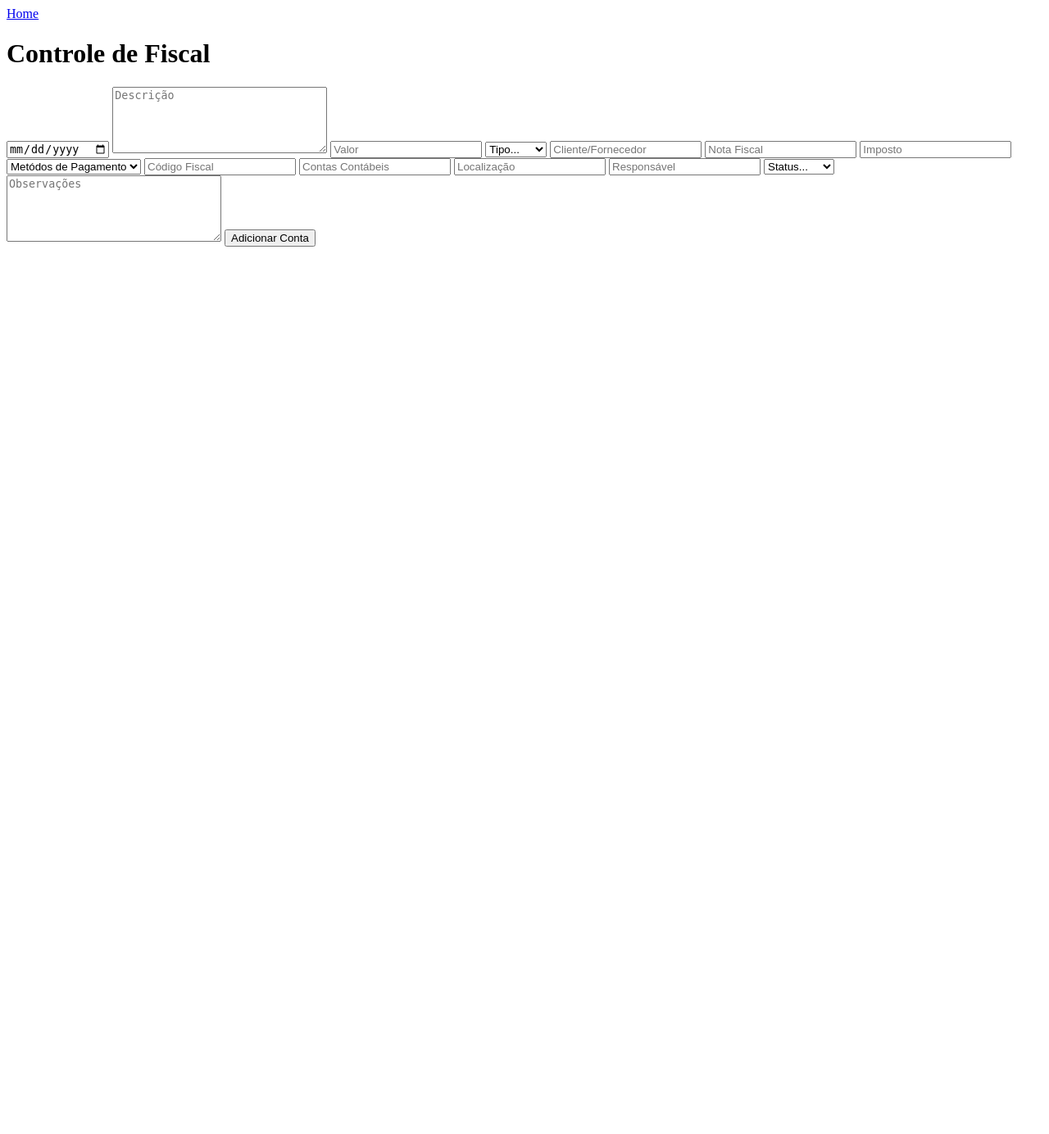
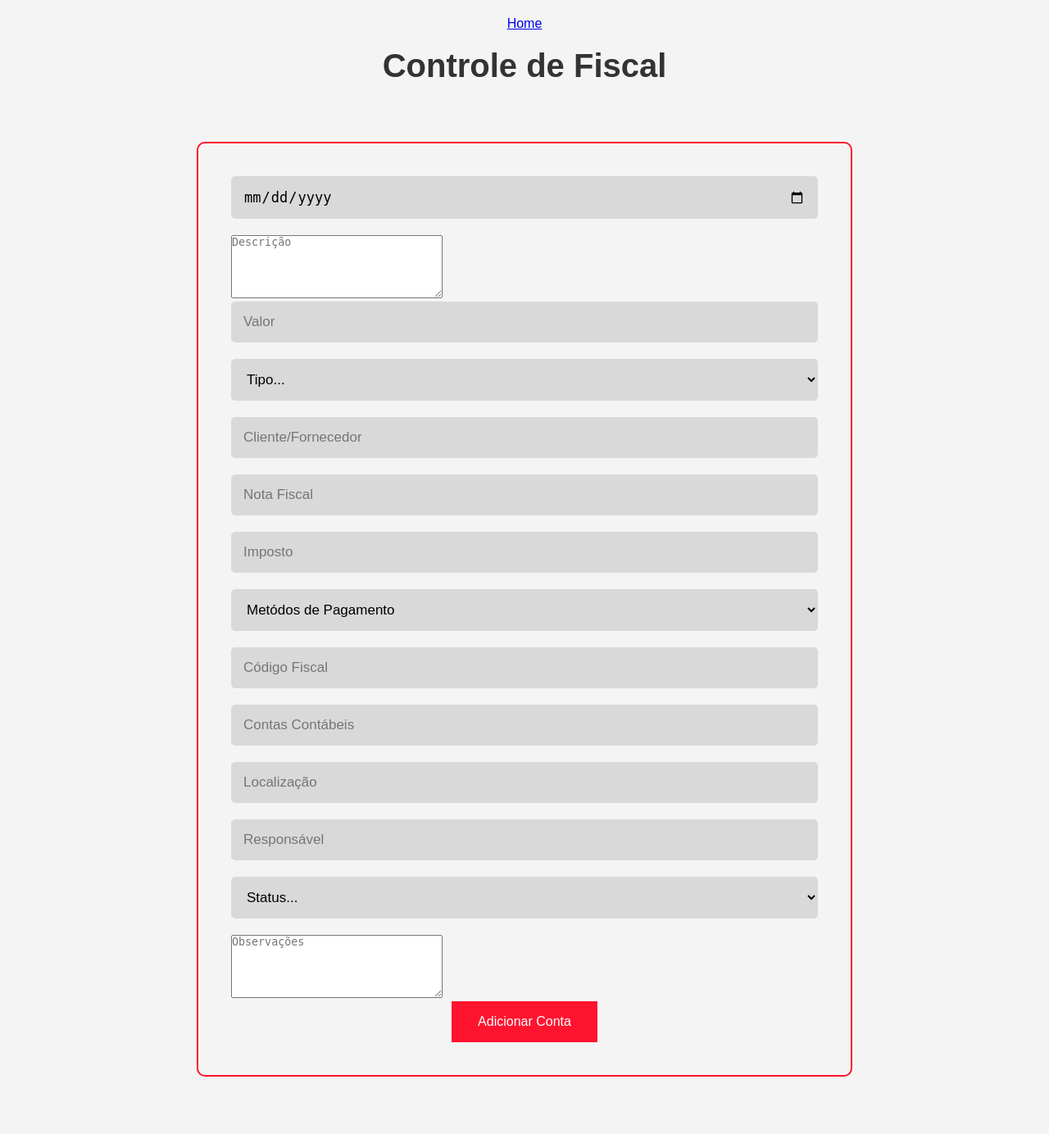
Before and after one commit to NECR0XX/system_concessionaria, a PHP site: page /system_concessionaria/Fiscal/crud.php in a window 1280 px wide. Shown: the whole page at 82% size. Before the commit the page ends 301 px from the top, so only its background shows below. Run offline with PHP 8.4, Linux system fonts and the light colour scheme; data that the repository does not hold is empty.

Commit message:
css dos crus de atualização e pa

```diff
--- a/Public/Comercial/crud.php
+++ b/Public/Comercial/crud.php
@@ -43,10 +43,11 @@ $comerciais = $comercialController->listarComercials();
 <head>
     <meta charset="UTF-8">
     <meta name="viewport" content="width=device-width, initial-scale=1.0">
+    <link rel="stylesheet" href="../../Resources/Css/stylecrud.css">
     <title>Gerenciamento de Comercial</title>
 </head>
 <body>
-    <h2>Controle de Comercial</h2>
+<h2>Controle de Comercial</h2>
     <form method="post" enctype="multipart/form-data">
         <input type="text" name="nome_cliente" placeholder="Nome do Cliente" required>
         <input type="number" name="telefone_cliente" placeholder="Telefone do Cliente" required>
--- a/Public/Comercial/index.php
+++ b/Public/Comercial/index.php
@@ -69,6 +69,7 @@ $comerciais = $comercialController->listarComercials();
             <?php endforeach; ?>
         </select>
         <button type="submit">Excluir</button>
+        <button><a href="crud.php">Criar</a></button>
     </form>
 </body>
 </html>
--- a/Public/Contas/crud.php
+++ b/Public/Contas/crud.php
@@ -37,11 +37,14 @@ $contas = $contasController->listarcontas();
 <!DOCTYPE html>
 <html>
 <head>
+<meta charset="UTF-8">
+    <meta name="viewport" content="width=device-width, initial-scale=1.0">
+    <link rel="stylesheet" href="../../Resources/Css/stylecrud.css">
     <title>Gerenciamento de Contas</title>
 </head>
 <body>
     <a href="../pg.php">Home</a>
-    <h1>Controle de Contas</h1>
+    <h2>Controle de Contas</h2>
     <form method="post">
         <input type="number" name="fornecedores" placeholder="Fornecedores" required>
         <input type="number" name="salarios_benef" placeholder="Salários e Benefícios" required>
--- a/Public/Contas/index.php
+++ b/Public/Contas/index.php
@@ -70,6 +70,7 @@ $contas = $contasController->listarcontas();
             <?php endforeach; ?>
         </select>
         <button type="submit">Excluir conta</button>
+        <button><a href="crud.php">Criar</a></button>
     </form>
 </body>
 </html>
--- a/Public/Estoque/crud.php
+++ b/Public/Estoque/crud.php
@@ -41,11 +41,14 @@ $estoques = $estoqueController->listarEstoque();
 <!DOCTYPE html>
 <html>
 <head>
+<meta charset="UTF-8">
+    <meta name="viewport" content="width=device-width, initial-scale=1.0">
+    <link rel="stylesheet" href="../../Resources/Css/stylecrud.css">
     <title>CRUD com MVC e PDO</title>
 </head>
 <body>
     <a href="../pg.php">Home</a>
-    <h1>Controle do Estoque</h1>
+    <h2>Controle do Estoque</h2>
     <form method="post" enctype="multipart/form-data">
         <input type="number" name="numero_referencia" placeholder="Número de Referência" required>
         <input type="text" name="categoria" placeholder="Categoria" required>
--- a/Public/Estoque/index.php
+++ b/Public/Estoque/index.php
@@ -73,6 +73,8 @@ $estoques = $estoqueController->listarEstoque();
             <?php endforeach; ?>
         </select>
         <button type="submit">Excluir Conta</button>
+        <button><a href="crud.php">Criar</a></button>
+
     </form>
 </body>
 </html>
--- a/Public/Fiscal/crud.php
+++ b/Public/Fiscal/crud.php
@@ -38,11 +38,14 @@ $fiscals = $fiscalController->listarFiscals();
 <!DOCTYPE html>
 <html>
 <head>
+<meta charset="UTF-8">
+    <meta name="viewport" content="width=device-width, initial-scale=1.0">
+    <link rel="stylesheet" href="../../Resources/Css/stylecrud.css">
     <title>Gerenciamento Fiscal</title>
 </head>
 <body>
     <a href="../pg.php">Home</a>
-    <h1>Controle de Fiscal</h1>
+    <h2>Controle de Fiscal</h2>
     <form method="post">
         <input type="date" name="data" placeholder="Data" required>
         <textarea name="descricao" cols="30" rows="5" placeholder="Descrição" required></textarea>
--- a/Public/Fiscal/index.php
+++ b/Public/Fiscal/index.php
@@ -67,6 +67,8 @@ $fiscals = $fiscalController->listarFiscals();
             <?php endforeach; ?>
         </select>
         <button type="submit">Excluir</button>
+        <button><a href="crud.php">Criar</a></button>
+
     </form>
 </body>
 </html>
--- a/Public/Frota/crud.php
+++ b/Public/Frota/crud.php
@@ -47,8 +47,9 @@ $frotas = $frotaController->listarFrotas();
 <!DOCTYPE html>
 <html lang="en">
 <head>
-    <meta charset="UTF-8">
+<meta charset="UTF-8">
     <meta name="viewport" content="width=device-width, initial-scale=1.0">
+    <link rel="stylesheet" href="../../Resources/Css/stylecrud.css">
     <title>Gerenciamento de Frota de Veículos</title>
 </head>
 <body>
--- a/Public/Frota/index.php
+++ b/Public/Frota/index.php
@@ -76,6 +76,8 @@ $frotas = $frotaController->listarFrotas();
             <?php endforeach; ?>
         </select>
         <button type="submit">Excluir</button>
+        <button><a href="crud.php">Criar</a></button>
+
     </form>
 </body>
 </html>
--- a/Public/Rh/index.php
+++ b/Public/Rh/index.php
@@ -152,7 +152,6 @@ $controles = $controleRhModel->listarControleRhs();
     <?php endforeach; ?>
     </div>
     </div>
-    <!-- Modal de confirmação -->
     <div id="myModal" class="modal">
     <div class="modal-content">
         <p>Tem certeza que deseja excluir o item?</p>
--- /dev/null
+++ b/Resources/Css/stylecrud.css
@@ -0,0 +1,122 @@
+/* Reset básico para remover margens e padding padrão */
+* {
+    margin: 0;
+    padding: 0;
+    box-sizing: border-box;
+}
+
+/* Estilização global */
+body {
+    font-family: Arial, sans-serif;
+    background-color: #f4f4f4;
+    margin: 0;
+    padding: 20px; /* Adiciona um padding ao body para evitar corte */
+    display: flex;
+    justify-content: center;
+    align-items: center;
+    flex-direction: column;
+}
+
+/* Estilização do título */
+h2 {
+    font-size: 40px;
+    margin-top: 20px;
+    text-align: center;
+    color: #333;
+    margin-bottom: 20px;
+}
+
+/* Estilização do formulário */
+form {
+    max-width: 800px;
+    margin: 50px auto;
+    padding: 40px;
+    background-color: transparent;
+    border-radius: 10px;
+    border: 2px solid #FF1430;
+}
+
+/* Estilização dos inputs e select */
+form input[type="text"],
+form input[type="number"],
+form input[type="email"],
+form input[type="date"],
+form select {
+    font-size: 17px;
+    width: 100%;
+    padding: 15px;
+    margin-bottom: 20px;
+    border:none;
+    border-radius: 5px;
+    transition: border-color 0.3s ease;
+    background-color: #D9D9D9;
+}
+
+
+/* Ajuste de estilo para dispositivos menores */
+@media (max-width: 600px) {
+    form {
+        padding: 15px;
+    }
+
+    form input[type="text"],
+    form input[type="number"],
+    form input[type="email"],
+    form input[type="date"],
+    form select {
+        font-size: 14px;
+    }
+
+    form button {
+        font-size: 14px;
+    }
+}
+
+a button {
+    text-decoration: none;
+}
+
+button {
+    background: #FF1430;
+    color: #fff;
+    border: none;
+    position: relative;
+    height: 50px;
+    font-size: 1em; /* Alteração na font-size */
+    padding: 0 2em;
+    cursor: pointer;
+    transition: 800ms ease all;
+    outline: none;
+    display: block;
+    margin: 0 auto; /* Isso centralizará o botão horizontalmente */
+}
+
+button:hover {
+    background: transparent;
+    color: #FF1430;
+}
+
+button:before,
+button:after {
+    content: '';
+    position: absolute;
+    top: 0;
+    right: 0;
+    height: 2px;
+    width: 0;
+    background: #FF1430;
+    transition: 400ms ease all;
+}
+
+button:after {
+    right: inherit;
+    top: inherit;
+    left: 0;
+    bottom: 0;
+}
+
+button:hover:before,
+button:hover:after {
+    width: 100%;
+    transition: 800ms ease all;
+}
```
Also changed, not shown: DataBase/system_concessionaria.sql (+4 -5 lines).
